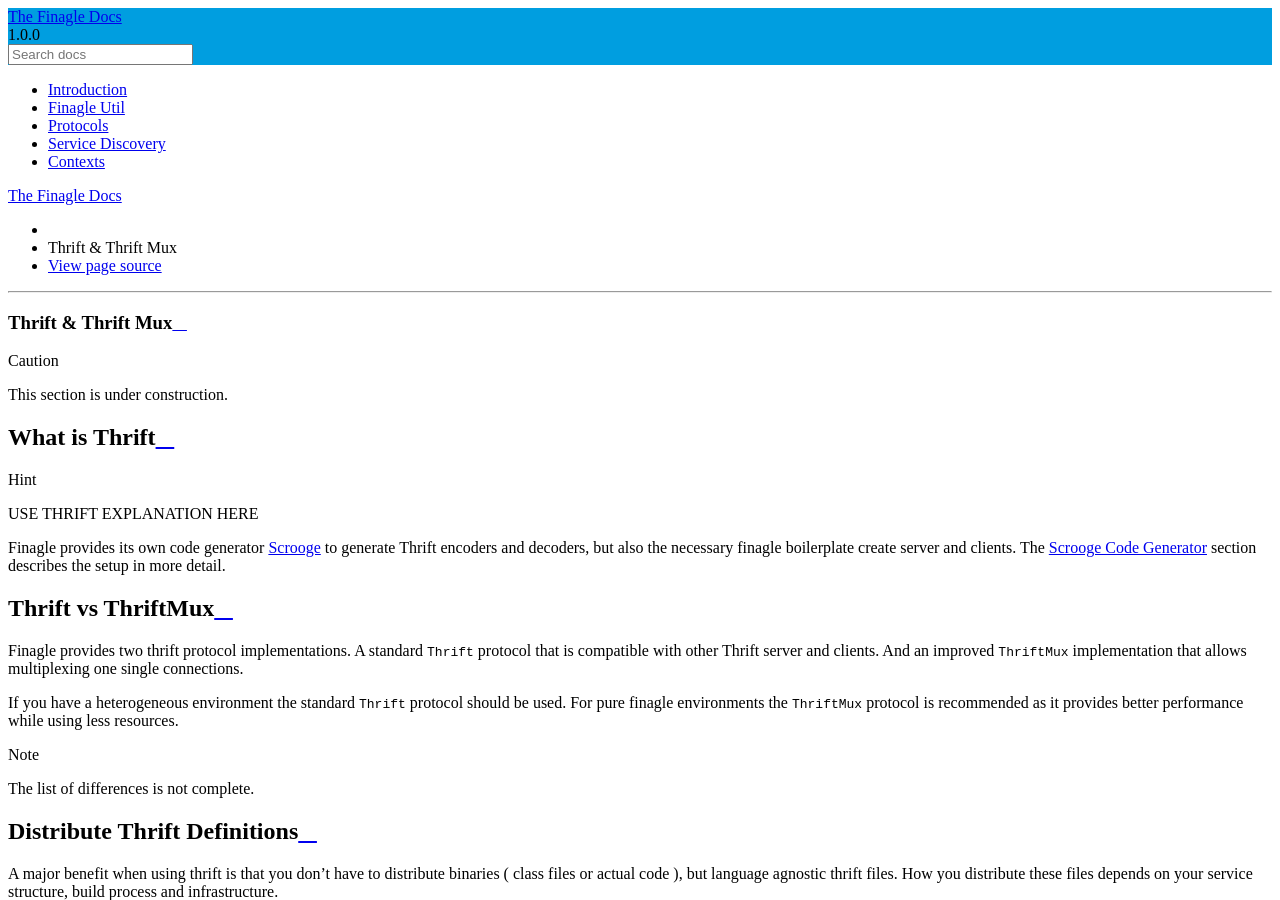
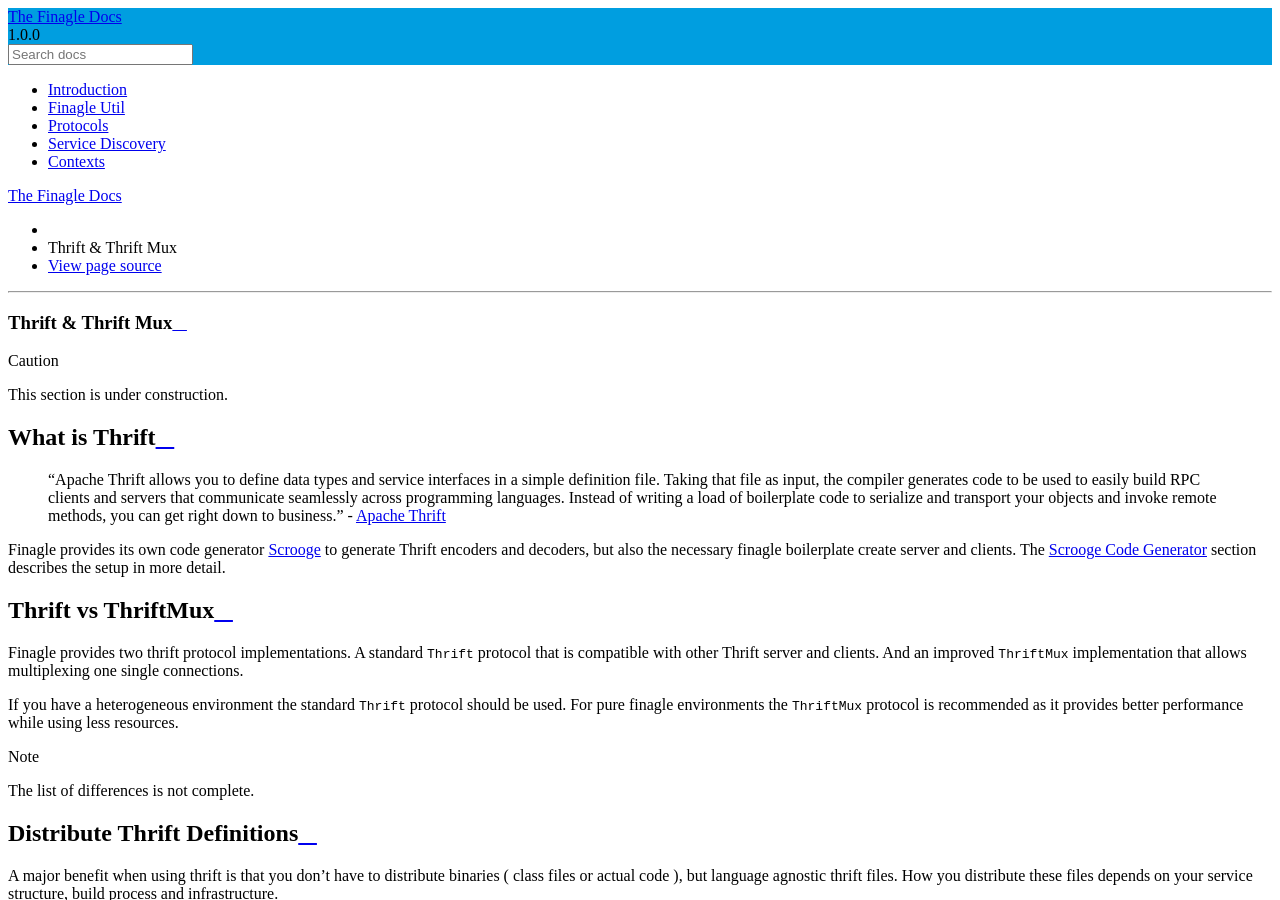
Before and after one commit to gutefrage/the-finagle-docs, a Sphinx documentation site: the page built from docs/content/protocols/thrift-mux.rst, in a window 1280 px wide and 900 px high. Built offline with Sphinx 7.4.7 and the Read the Docs theme 2.0.0, drawn with Linux system fonts in a browser that asks for light colours.

Commit message:
Add thrift documentation

```diff
--- a/docs/content/protocols/thrift-mux.rst
+++ b/docs/content/protocols/thrift-mux.rst
@@ -7,7 +7,11 @@
 What is Thrift
 --------------
 
-.. hint:: USE THRIFT EXPLANATION HERE
+  "Apache Thrift allows you to define data types and service interfaces in a simple definition file.
+  Taking that file as input, the compiler generates code to be used to easily build RPC clients and
+  servers that communicate seamlessly across programming languages. Instead of writing a load of
+  boilerplate code to serialize and transport your objects and invoke remote methods, you can get
+  right down to business." - `Apache Thrift`_
 
 
 Finagle provides its own code generator `Scrooge`_ to generate Thrift encoders and decoders, but also
@@ -127,7 +131,9 @@
 ------
 
 
+
 Client
 ------
 
 .. _Scrooge: https://scrooge
+.. _Apache Thrift: https://thrift.apache.org/
```
